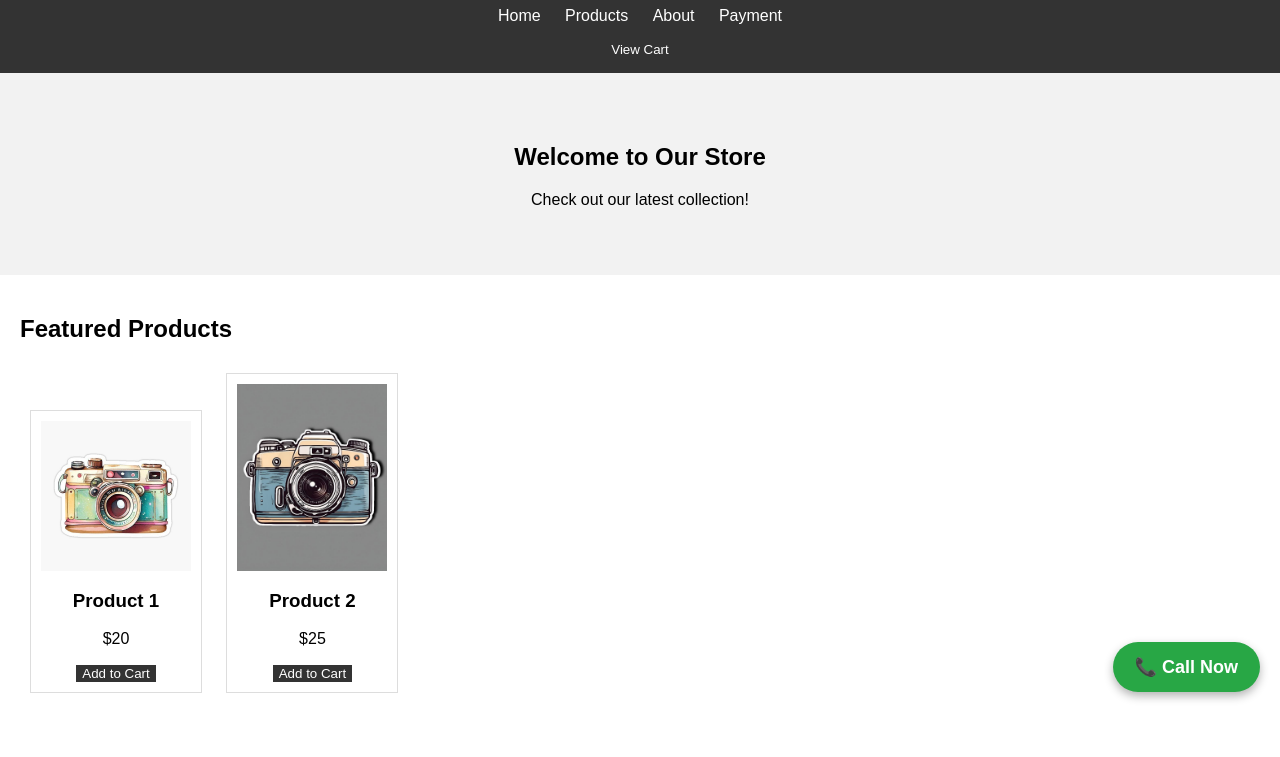
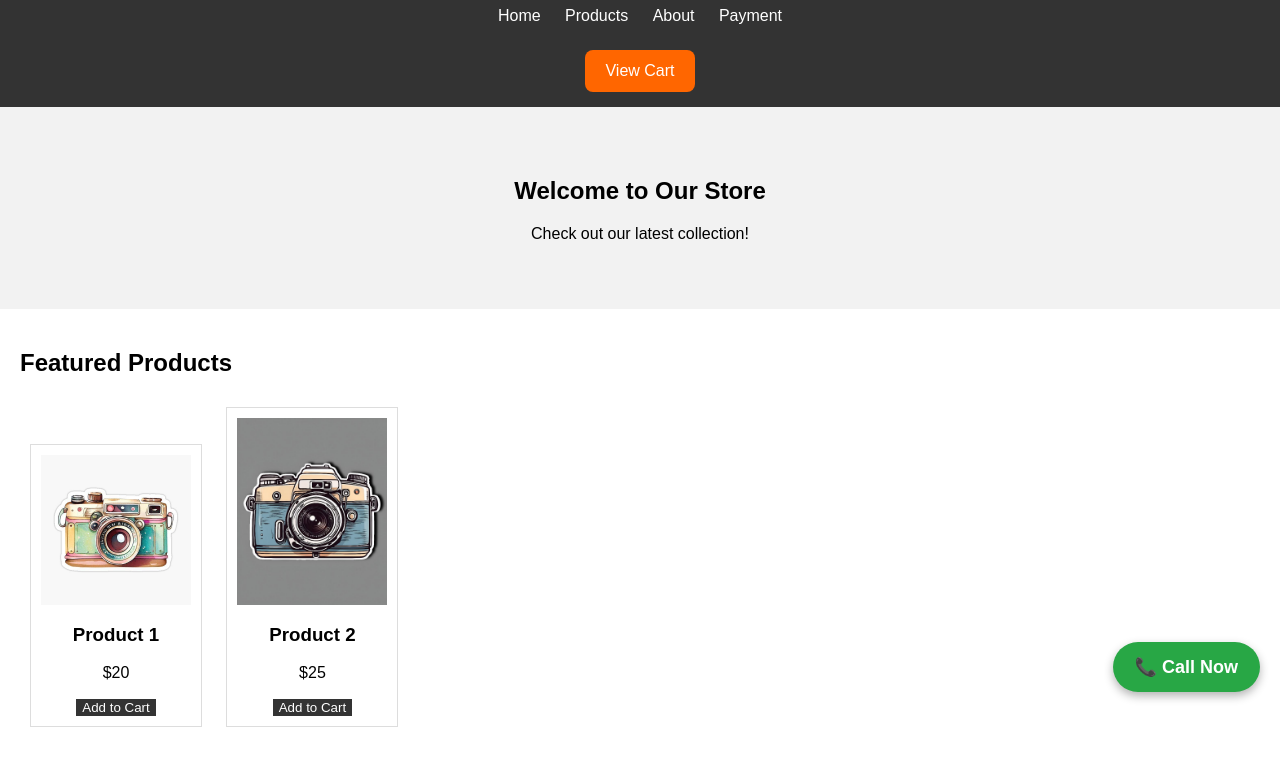
Before and after one commit to PARINITHATK/clothing-website, a plain HTML site: page index.html in a window 1280 px wide. Shown: the part 88-845 px from the top of the page. Before the commit the page ends 811 px from the top, so only its background shows below. Drawn offline with Linux system fonts and the light colour scheme.

Commit message:
Update style.css

```diff
--- a/assets/css/style.css
+++ b/assets/css/style.css
@@ -80,6 +80,21 @@ button:hover {
     box-shadow: 0 4px 10px rgba(0,0,0,0.3);
     z-index: 9999;
 }
+.view-cart-btn, .purchase-btn {
+    background: #ff6600;
+    color: white;
+    padding: 12px 20px;
+    border-radius: 8px;
+    border: none;
+    cursor: pointer;
+    margin-top: 10px;
+    font-size: 16px;
+}
+
+.view-cart-btn:hover, .purchase-btn:hover {
+    background: #e65c00;
+}
+
 
 .call-now-btn:hover {
     background: #218838;
```
